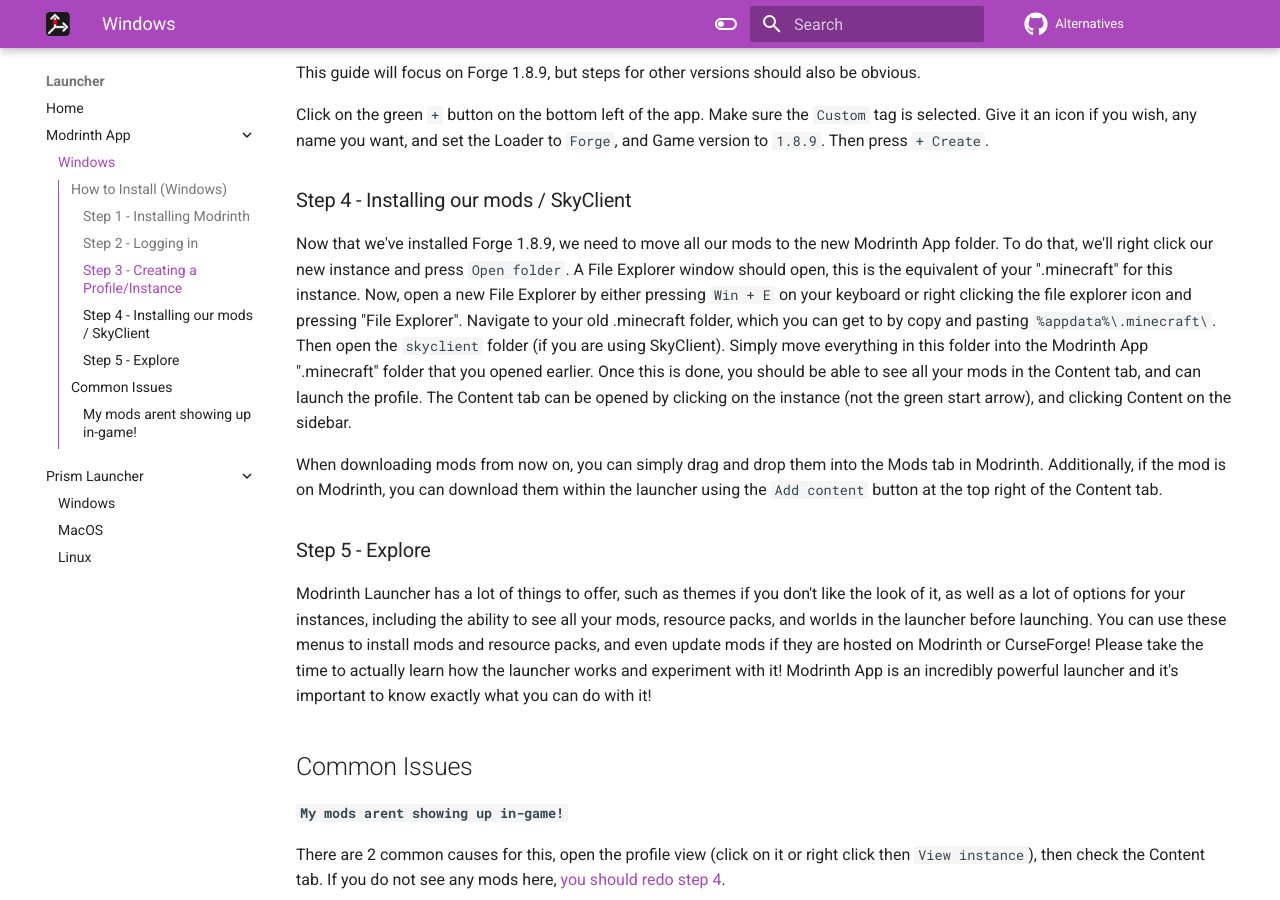
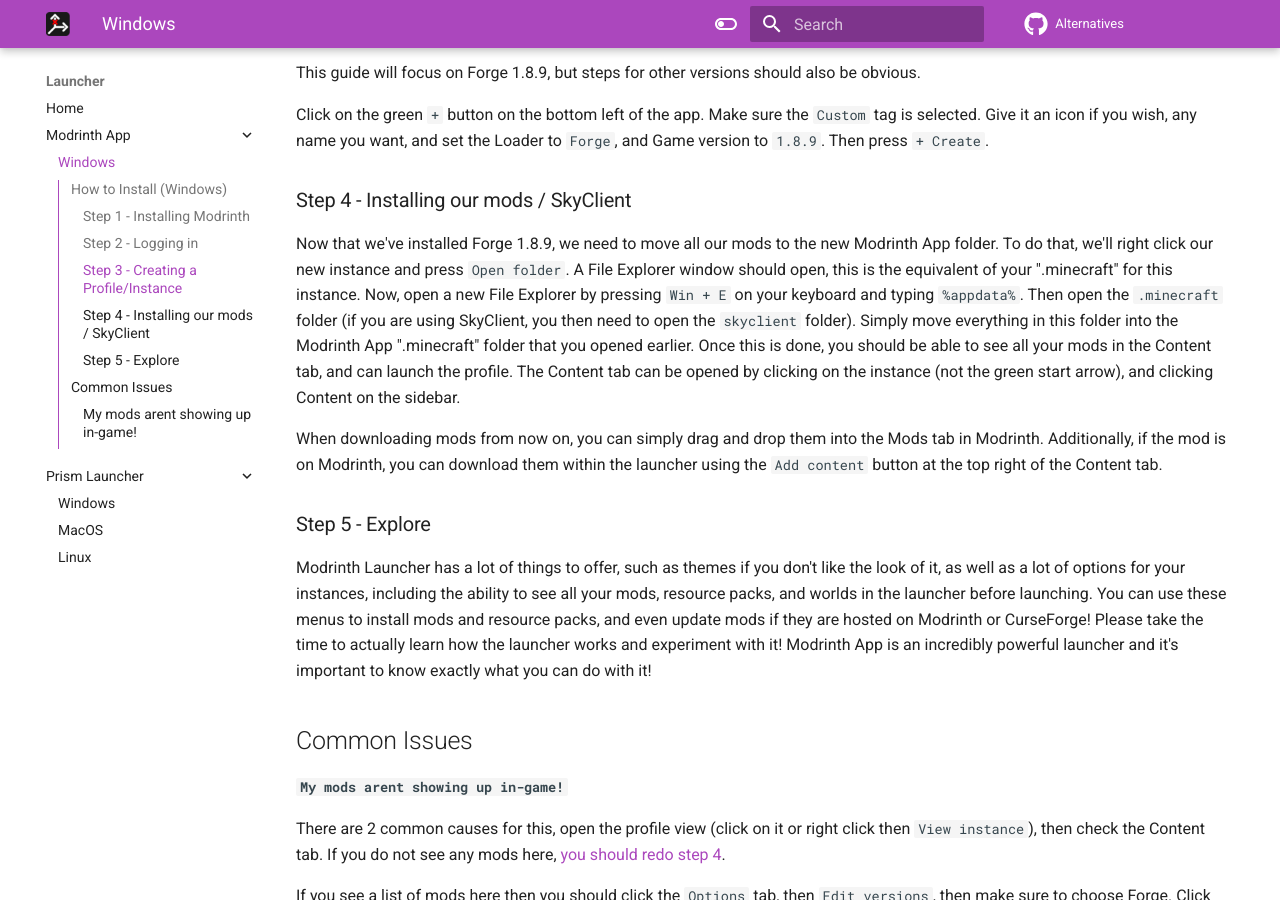
Before and after one commit to MicrocontrollersDev/Alternatives, an MkDocs documentation site: the page built from docs/launcher/modrinth_win.md, in a window 1280 px wide and 900 px high, scrolled down 841 px. Built offline with MkDocs 1.6.1 and Material for MkDocs 9.7.7, drawn with Linux system fonts in a browser that asks for light colours; comment, search, counter and statistics services are not loaded.

Commit message:
Clarified how to access the .minecraft folder via %appdata% (modrinth_win.md)

```diff
--- a/docs/launcher/modrinth_win.md
+++ b/docs/launcher/modrinth_win.md
@@ -24,7 +24,7 @@
 
 ### Step 4 - Installing our mods / SkyClient
 
-Now that we've installed Forge 1.8.9, we need to move all our mods to the new Modrinth App folder. To do that, we'll right click our new instance and press `Open folder`. A File Explorer window should open, this is the equivalent of your ".minecraft" for this instance. Now, open a new File Explorer by either pressing `Win + E` on your keyboard or right clicking the file explorer icon and pressing "File Explorer". Navigate to your old .minecraft folder, which you can get to by copy and pasting `%appdata%\.minecraft\`. Then open the `skyclient` folder (if you are using SkyClient). Simply move everything in this folder into the Modrinth App ".minecraft" folder that you opened earlier. Once this is done, you should be able to see all your mods in the Content tab, and can launch the profile. The Content tab can be opened by clicking on the instance (not the green start arrow), and clicking Content on the sidebar.
+Now that we've installed Forge 1.8.9, we need to move all our mods to the new Modrinth App folder. To do that, we'll right click our new instance and press `Open folder`. A File Explorer window should open, this is the equivalent of your ".minecraft" for this instance. Now, open a new File Explorer by pressing `Win + E` on your keyboard and typing `%appdata%`. Then open the `.minecraft` folder (if you are using SkyClient, you then need to open the `skyclient` folder). Simply move everything in this folder into the Modrinth App ".minecraft" folder that you opened earlier. Once this is done, you should be able to see all your mods in the Content tab, and can launch the profile. The Content tab can be opened by clicking on the instance (not the green start arrow), and clicking Content on the sidebar.
 
 When downloading mods from now on, you can simply drag and drop them into the Mods tab in Modrinth. Additionally, if the mod is on Modrinth, you can download them within the launcher using the `Add content` button at the top right of the Content tab.
 
```
